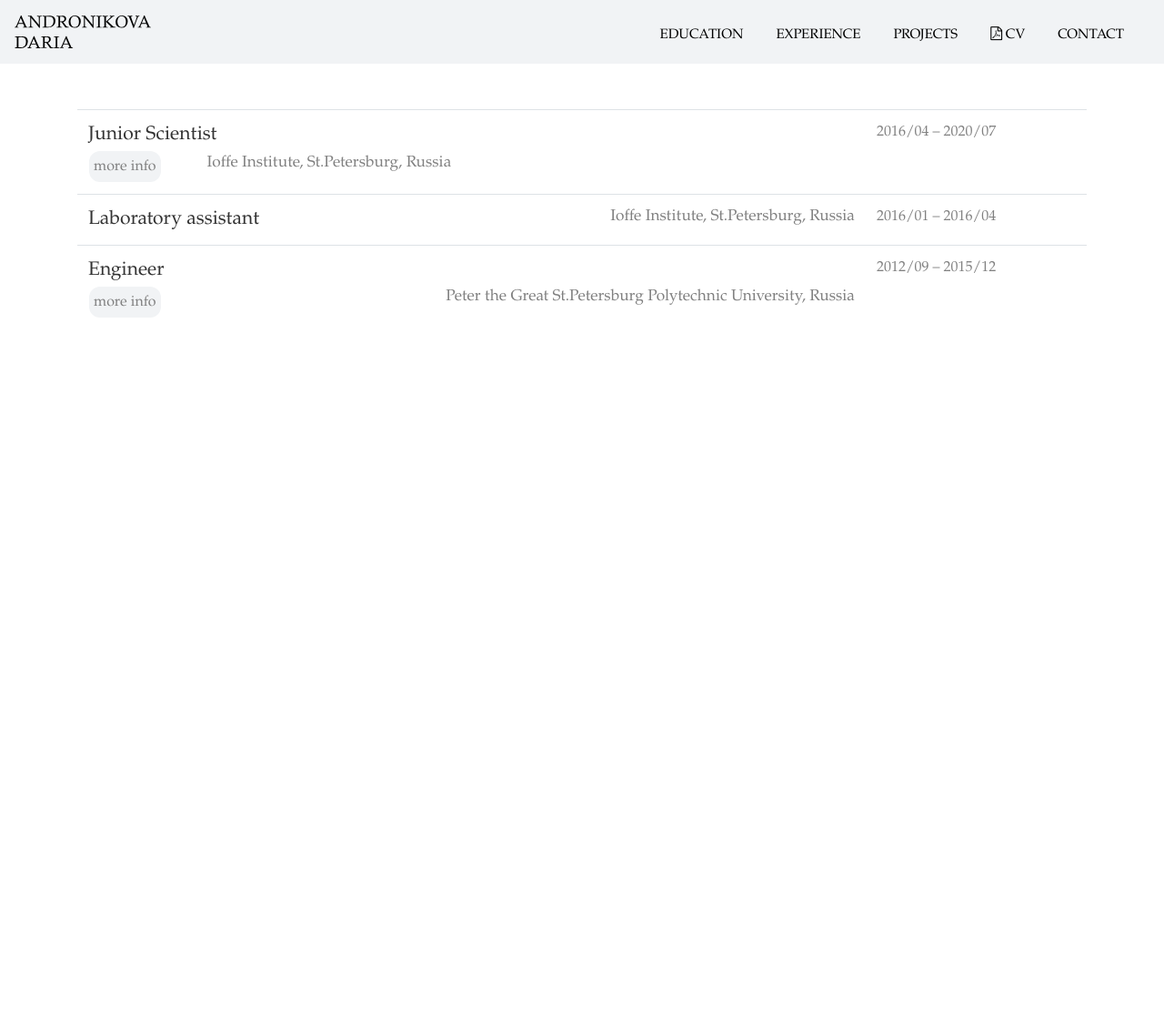
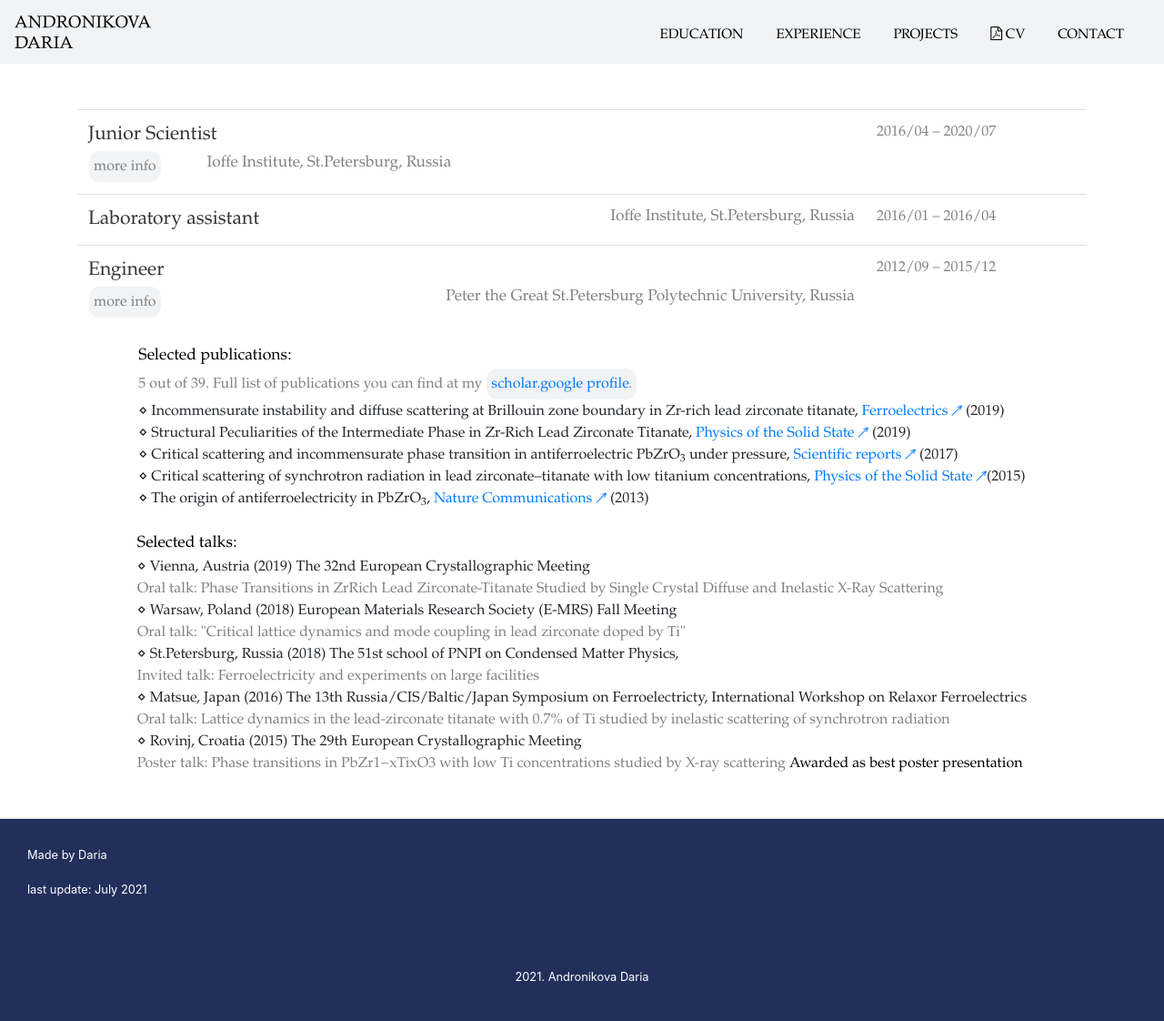
Before and after one commit to andronikova/andronikova.github.io, a Jekyll site: the page built from work.html, in a window 1280 px wide. Shown: the whole page at 91% size. Built offline with Jekyll 4.4.1, drawn with Linux system fonts in a browser that asks for light colours; before the commit the page ends 900 px from its top, so only the background shows below that.

Commit message:
add footer; move publiaction and talks away from junior sientist description

```diff
--- a/_layouts/default.html
+++ b/_layouts/default.html
@@ -87,12 +87,35 @@
 			{{ content }}
 
 			</div><!-- /.container -->
-			<!--<footer>-->
-	    		<!--<ul>-->
-	        		<!--<li><a href="mailto:andronikova.daria@gmail.com">email</a></li>-->
-	        		<!--<li><a href="https://github.com/andronikova">github.com/andronikova</a></li>-->
-				<!--</ul>-->
-			<!--</footer>-->
+	<footer>
+<!--
+		<div class="container">
+-->
+			<div class="row" style="margin-top:30px; width:100%">
+				<div class="col-sm" style="text-align:left; margin-left:30px">
+						Made by Daria
+						<br><br>
+						last update: July 2021
+				</div>
+				<div class="col-sm" style="text-align:right; margin-right:30px">
+						<a href="https://www.linkedin.com/in/andronikova/">
+							<span class="iconify" data-icon="akar-icons:linkedin-fill" data-inline="false" style="font-size:30px; margin-left:40px; color:white;"></span>
+						</a>
+				</div>
+			</div>
+<!--
+		</div>
+-->
+
+		<br><br><br><br>
+
+		<div style="text-align: center;">
+			2021. Andronikova Daria
+		</div>
+		<br><br>
+
+
+	</footer>
 
 		<script>
 			// When the user scrolls the page, execute myFunction
--- a/css/main.css
+++ b/css/main.css
@@ -71,6 +71,8 @@ h5 {
 footer {
     border-top: 1px solid #d5d5d5;
     font-size: .8em;
+    color: #FFFFFF;
+    background-color: #222f5b;
 }
 
 ul.posts {
--- a/index.html
+++ b/index.html
@@ -35,7 +35,7 @@
 		<div class="row" style="display:inline; font-family:'Bookman Old Style', Bookman, 'Goudy Old Style', Garamond, 'Hoefler Text', 'Bitstream Charter', Georgia, serif;">
 			<div style="margin-top:50px; margin-bottom:50px;">
 				<a href="https://github.com/andronikova">
-					<span class="fa fa-github" style="font-size:30px; color:	#222f5b;"></span>
+					<span class="fa fa-github" style="font-size:30px; color:#222f5b;"></span>
 				</a>
 
 				<a href="https://www.kaggle.com/andronikova">
--- a/work.html
+++ b/work.html
@@ -35,46 +35,6 @@
                     <span style="color:gray;">Used computer skills:</span> MATLAB, LaTex, Origin, Microsoft Office
 
 
-                    <br><br>
-                    <span style="color:gray;">Selected publications:</span>
-                    <button class='gray_button' style="float:right;" title="Full list of publications at my scholar.google profile."><a href="https://scholar.google.ru/citations?user=cQymQXMAAAAJ&hl=ru"><span class="iconify" data-icon="simple-icons:googlescholar" data-inline="false"></span> full list</a></button>
-                    <br>
-
-                    ⋄ Incommensurate instability and diffuse scattering at Brillouin zone boundary in Zr-rich lead zirconate titanate, Ferroelectrics (2019) <a href="https://www.tandfonline.com/doi/abs/10.1080/00150193.2019.1569987">&#8599</a>
-                    <br>
-                    ⋄ Structural Peculiarities of the Intermediate Phase in Zr-Rich Lead Zirconate Titanate, Physics of the Solid State (2019) <a href="https://link.springer.com/article/10.1134/S1063783419100056">&#8599</a>
-                    <br>
-                    ⋄ Critical scattering and incommensurate phase transition in antiferroelectric PbZrO 3 under pressure, Scientific reports (2017) <a href="https://www.nature.com/articles/srep41512">&#8599</a>
-                    <br>
-                    ⋄ Critical scattering of synchrotron radiation in lead zirconate–titanate with low titanium concentrations, Physics of the Solid State (2015) <a href="https://link.springer.com/article/10.1134/S1063783415120045">&#8599</a>
-                    <br>
-                    ⋄ The origin of antiferroelectricity in PbZrO<sub>3</sub>, Nature Communications (2013) <a href="https://www.nature.com/articles/ncomms3229?l=ri?l=ri">&#8599</a>
-                    <br><br>
-                    <!--Full list of publications you can find at my <a href="https://scholar.google.ru/citations?user=cQymQXMAAAAJ&hl=ru"> scholar.google profile</a>-->
-
-                    <span style="color:gray;">Selected talks:</span>
-                    <br>
-                    ⋄ Vienna, Austria (2019) The 32nd European Crystallographic Meeting
-                    <br>
-                    <span style="color:gray;">Oral talk: Phase Transitions in ZrRich Lead Zirconate-Titanate Studied by Single Crystal Diffuse and Inelastic X-Ray Scattering</span>
-
-                    <br>
-                    ⋄ Warsaw, Poland (2018) European Materials Research Society (E-MRS) Fall Meeting
-                    <br>
-                    <span style="color:gray;">Oral talk: "Critical lattice dynamics and mode coupling in lead zirconate doped by Ti"</span>
-                    <br>
-                    ⋄ St.Petersburg, Russia (2018) The 51st school of PNPI on Condensed Matter Physics,
-                    <br>
-                    <span style="color:gray;">Invited talk: Ferroelectricity and experiments on large facilities</span>
-                    <br>
-                    ⋄ Matsue, Japan (2016) The 13th Russia/CIS/Baltic/Japan Symposium on Ferroelectricty, International Workshop on Relaxor Ferroelectrics
-                    <br>
-                    <span style="color:gray;">Oral talk: Lattice dynamics in the lead-zirconate titanate with 0.7% of Ti studied by inelastic scattering of synchrotron  radiation</span>
-                    <br>
-                    ⋄ Rovinj, Croatia (2015) The 29th European Crystallographic Meeting
-                    <br>
-                    <span style="color:gray;">Poster talk: Phase transitions in PbZr1−xTixO3 with low Ti concentrations studied by X-ray scattering</span>
-                    <span style="color:black;">Awarded as best poster presentation</span>
                 </div>
 
 
@@ -117,6 +77,58 @@
 </table>
 
 
+<br><br><br>
+<br><br><br>
+<div style='display:inline; font-family: "Bookman Old Style", Bookman, "Goudy Old Style", Garamond, "Hoefler Text", "Bitstream Charter", Georgia, serif'>
+    <span style="color:black; font-size: 1.1em; ">Selected publications:</span>
+    <br>
+    <span style="color:gray;">5 out of 39. Full list of publications you can find at my
+    <button class='gray_button' title="Full list of publications at my scholar.google profile."><a href="https://scholar.google.ru/citations?user=cQymQXMAAAAJ&hl=ru"> scholar.google profile</a>.
+    </button></span>
+    <br>
+    ⋄ Incommensurate instability and diffuse scattering at Brillouin zone boundary in Zr-rich lead zirconate titanate, <a href="https://www.tandfonline.com/doi/abs/10.1080/00150193.2019.1569987">Ferroelectrics &#8599</a> (2019)
+    <br>
+    ⋄ Structural Peculiarities of the Intermediate Phase in Zr-Rich Lead Zirconate Titanate, <a href="https://link.springer.com/article/10.1134/S1063783419100056">Physics of the Solid State &#8599</a> (2019)
+    <br>
+    ⋄ Critical scattering and incommensurate phase transition in antiferroelectric PbZrO<sub>3</sub> under pressure, <a href="https://www.nature.com/articles/srep41512">Scientific reports &#8599</a> (2017)
+    <br>
+    ⋄ Critical scattering of synchrotron radiation in lead zirconate–titanate with low titanium concentrations, <a href="https://link.springer.com/article/10.1134/S1063783415120045">Physics of the Solid State &#8599</a>(2015)
+    <br>
+    ⋄ The origin of antiferroelectricity in PbZrO<sub>3</sub>, <a href="https://www.nature.com/articles/ncomms3229?l=ri?l=ri">Nature Communications &#8599</a> (2013)
+    <br><br>
+</div>
+
+
+<div style='display:inline; font-family: "Bookman Old Style", Bookman, "Goudy Old Style", Garamond, "Hoefler Text", "Bitstream Charter", Georgia, serif'>
+    <span style="color:black; font-size: 1.1em;">Selected talks:</span>
+    <br>
+    ⋄ Vienna, Austria (2019) The 32nd European Crystallographic Meeting
+    <br>
+    <span style="color:gray;">Oral talk: Phase Transitions in ZrRich Lead Zirconate-Titanate Studied by Single Crystal Diffuse and Inelastic X-Ray Scattering</span>
+
+    <br>
+    ⋄ Warsaw, Poland (2018) European Materials Research Society (E-MRS) Fall Meeting
+    <br>
+    <span style="color:gray;">Oral talk: "Critical lattice dynamics and mode coupling in lead zirconate doped by Ti"</span>
+    <br>
+    ⋄ St.Petersburg, Russia (2018) The 51st school of PNPI on Condensed Matter Physics,
+    <br>
+    <span style="color:gray;">Invited talk: Ferroelectricity and experiments on large facilities</span>
+    <br>
+    ⋄ Matsue, Japan (2016) The 13th Russia/CIS/Baltic/Japan Symposium on Ferroelectricty, International Workshop on Relaxor Ferroelectrics
+    <br>
+    <span style="color:gray;">Oral talk: Lattice dynamics in the lead-zirconate titanate with 0.7% of Ti studied by inelastic scattering of synchrotron  radiation</span>
+    <br>
+    ⋄ Rovinj, Croatia (2015) The 29th European Crystallographic Meeting
+    <br>
+    <span style="color:gray;">Poster talk: Phase transitions in PbZr1−xTixO3 with low Ti concentrations studied by X-ray scattering</span>
+    <span style="color:black;">Awarded as best poster presentation</span>
+
+    <br>
+    <br>
+    <br>
+</div>
+
 
 <script>
         <!--for toggle-->
```
